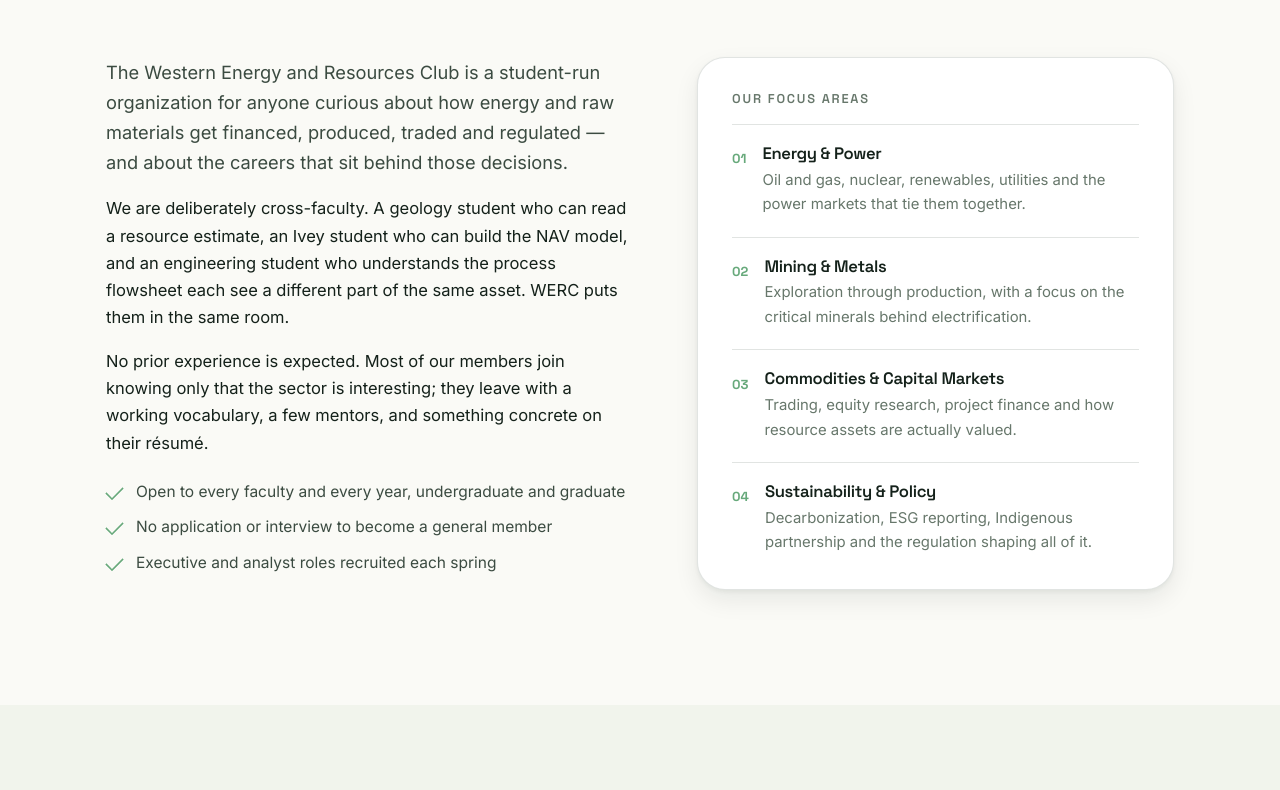
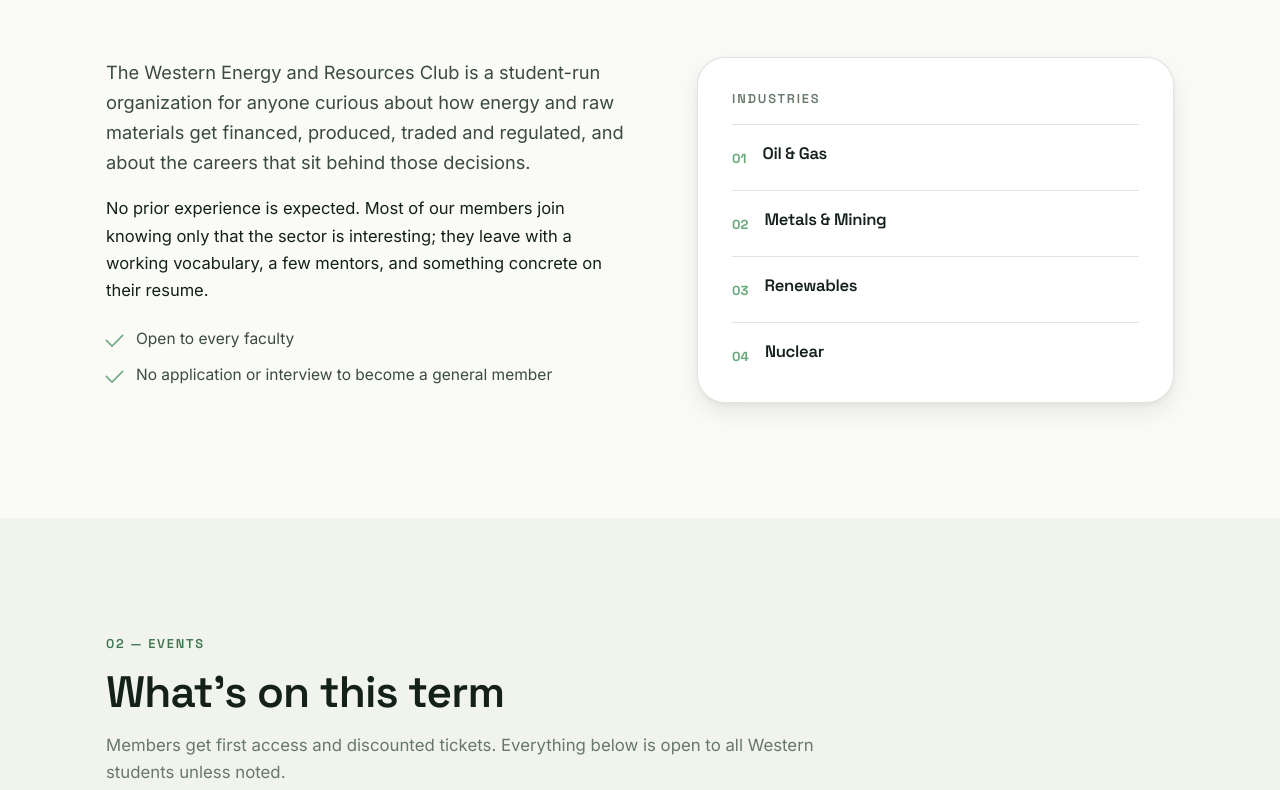
Before and after one commit to matteocarlucci/WERC_Website, a plain HTML site: page index.html in a window 1280 px wide. Shown: the part 1210-2000 px from the top of the page. Drawn offline with Linux system fonts and the light colour scheme.

Commit message:
fix the about us section

```diff
--- a/index.html
+++ b/index.html
@@ -118,48 +118,38 @@
       <div class="about-copy reveal" data-delay="2">
         <p class="lead">
           The Western Energy and Resources Club is a student-run organization for anyone curious about
-          how energy and raw materials get financed, produced, traded and regulated — and about the
+          how energy and raw materials get financed, produced, traded and regulated, and about the
           careers that sit behind those decisions.
-        </p>
-        <p>
-          We are deliberately cross-faculty. A geology student who can read a resource estimate, an Ivey
-          student who can build the NAV model, and an engineering student who understands the process
-          flowsheet each see a different part of the same asset. WERC puts them in the same room.
         </p>
         <p>
           No prior experience is expected. Most of our members join knowing only that the sector is
           interesting; they leave with a working vocabulary, a few mentors, and something concrete on
-          their résumé.
+          their resume.
         </p>
         <ul class="tick-list">
-          <li>Open to every faculty and every year, undergraduate and graduate</li>
+          <li>Open to every faculty</li>
           <li>No application or interview to become a general member</li>
-          <li>Executive and analyst roles recruited each spring</li>
         </ul>
       </div>
 
       <aside class="about-card reveal" data-delay="3">
-        <h3>Our focus areas</h3>
+        <h3>Industries</h3>
         <ul class="pillars">
           <li>
             <span class="pillar-index">01</span>
-            <h4>Energy &amp; Power</h4>
-            <p>Oil and gas, nuclear, renewables, utilities and the power markets that tie them together.</p>
+            <h4>Oil &amp; Gas</h4>
           </li>
           <li>
             <span class="pillar-index">02</span>
-            <h4>Mining &amp; Metals</h4>
-            <p>Exploration through production, with a focus on the critical minerals behind electrification.</p>
+            <h4>Metals &amp; Mining</h4>
           </li>
           <li>
             <span class="pillar-index">03</span>
-            <h4>Commodities &amp; Capital Markets</h4>
-            <p>Trading, equity research, project finance and how resource assets are actually valued.</p>
+            <h4>Renewables</h4>
           </li>
           <li>
             <span class="pillar-index">04</span>
-            <h4>Sustainability &amp; Policy</h4>
-            <p>Decarbonization, ESG reporting, Indigenous partnership and the regulation shaping all of it.</p>
+            <h4>Nuclear</h4>
           </li>
         </ul>
       </aside>
@@ -541,8 +531,6 @@
   <div class="wrap footer-inner">
     <div class="footer-brand">
       <img src="assets/werc-logo-light.png" alt="WERC" width="96" height="96">
-      <p>Western Energy and Resources Club — a student-run club at Western University connecting
-        students to careers in energy, mining, commodities and sustainability.</p>
     </div>
 
     <nav class="footer-nav" aria-label="Footer">
@@ -558,7 +546,7 @@
         <ul>
           <li><a href="#events">Events</a></li>
           <li><a href="https://campus.hellorubric.com/?tab=memberships&amp;s=16060" target="_blank" rel="noopener">Become a member</a></li>
-          <li><a href="#sponsors">Sponsor us</a></li>
+          <li><a href="#sponsors">Sponsors</a></li>
         </ul>
       </div>
       <div>
@@ -575,8 +563,6 @@
   <div class="wrap footer-base">
     <!-- EDIT: confirm this wording with the USC before publishing -->
     <p>&copy; <span id="year">2026</span> Western Energy and Resources Club. A student-run club at Western University.</p>
-    <p class="footer-ack">Western University is located on the traditional territories of the Anishinaabek,
-      Haudenosaunee, Lūnaapéewak and Attawandaron peoples.</p>
   </div>
 </footer>
 
```
